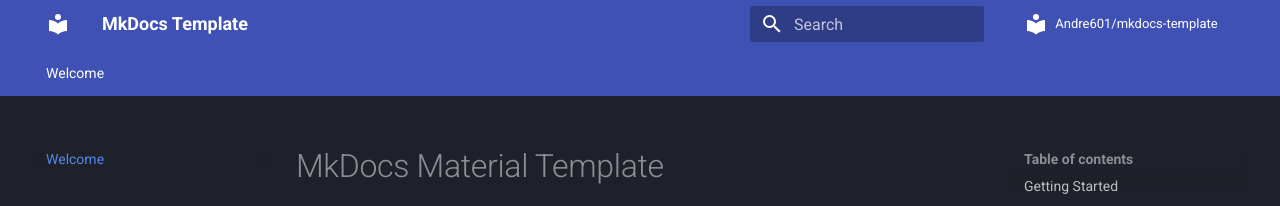
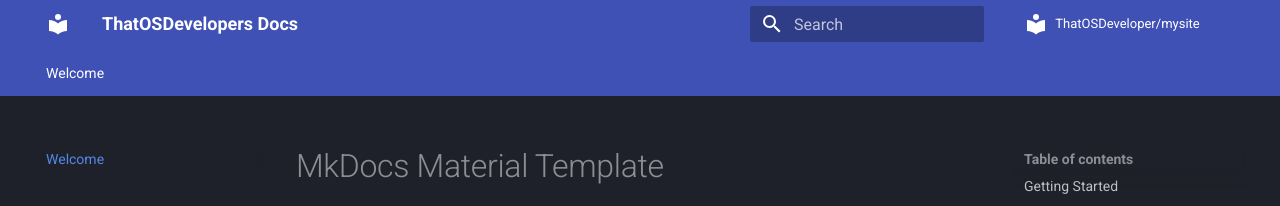
Before and after one commit to ThatOSDeveloper/mysite, an MkDocs documentation site: the page built from docs/index.md, in a window 1280 px wide. Shown: the top 206 px of the page. Built offline with MkDocs 1.6.1 and Material for MkDocs 9.7.7, drawn with Linux system fonts in a browser that asks for light colours; comment, search, counter and statistics services are not loaded.

Commit message:
Update mkdocs.yml

```diff
--- a/mkdocs.yml
+++ b/mkdocs.yml
@@ -27,10 +27,10 @@
 # | - https://www.mkdocs.org/user-guide/configuration/#site_url                                            |
 # |                                                                                                        |
 # +--------------------------------------------------------------------------------------------------------+
-site_name: MkDocs Template
-site_description: 'A template for future MkDocs wikis'
-site_author: 'Andre_601'
-#site_url: 'https://www.andre601.ch/mkdocs-template' # Uncomment to set a canonical URL
+site_name: ThatOSDevelopers Docs
+site_description: 'Documentation for projects that ThatOSDeveloper has made.'
+site_author: 'ThatOSDeveloper'
+site_url: 'https://thatosdeveloper.us'
 
 # +--------------------------------------------------------------------------------------------------------+
 # |                                                                                                        |
@@ -75,8 +75,8 @@ docs_dir: docs/
 # | - https://www.mkdocs.org/user-guide/configuration/#edit_uri                                            |
 # |                                                                                                        |
 # +--------------------------------------------------------------------------------------------------------+
-repo_name: Andre601/mkdocs-template
-repo_url: https://github.com/Andre601/mkdocs-template
+repo_name: ThatOSDeveloper/mysite
+repo_url: https://github.com/ThatOSDeveloper/mysite
 #edit_uri: tree/master/docs # Uncomment to define a different URI/URL for the "edit" option
 
 # +--------------------------------------------------------------------------------------------------------+
```
